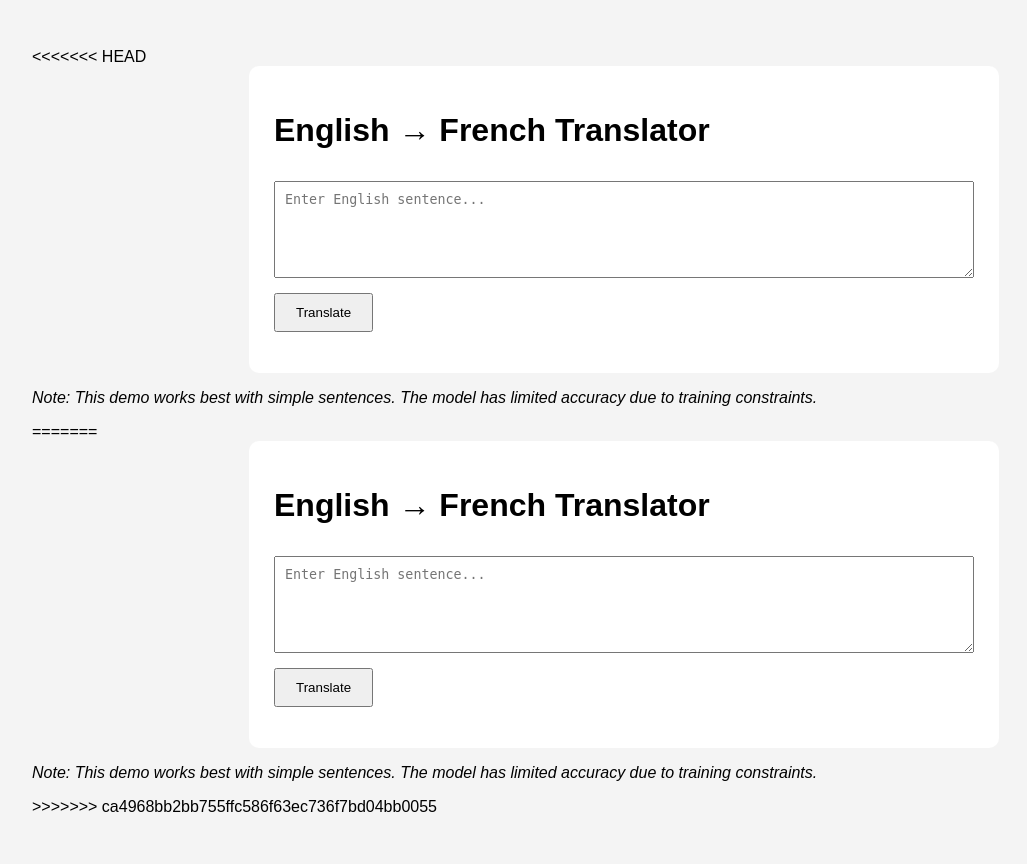
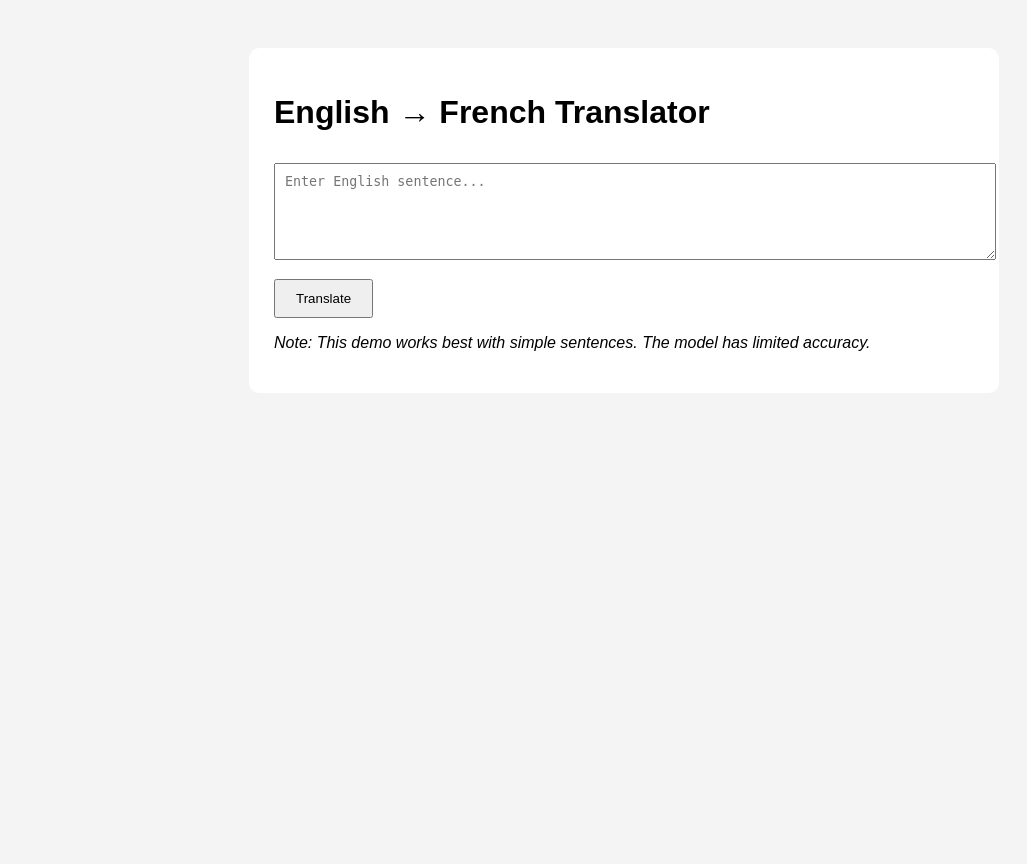
Before and after one commit to zekramohamed912-sd/translator-app, a Python web app: template templates/index.html in a window 1280 px wide. Shown: the whole page, without its empty margins (16-1043 px from the left). After the commit the page ends 351 px from the top, so only its background shows below. Run offline with Jinja, Linux system fonts and the light colour scheme; the template is opened without the code that fills it, so the values that code supplies are empty.

Commit message:
Update index.html

```diff
--- a/templates/index.html
+++ b/templates/index.html
@@ -1,4 +1,3 @@
-<<<<<<< HEAD
 <!DOCTYPE html>
 <html lang="en">
 <head>
@@ -58,71 +57,9 @@
         <p>{{ translation }}</p>
     </div>
     {% endif %}
+
+    <p><em>Note: This demo works best with simple sentences. The model has limited accuracy.</em></p>
 </div>
-<p><em>Note: This demo works best with simple sentences. The model has limited accuracy due to training constraints.</em></p>
+
 </body>
-=======
-<!DOCTYPE html>
-<html lang="en">
-<head>
-    <meta charset="UTF-8">
-    <title>English to French Translator</title>
-
-    <style>
-        body {
-            font-family: Arial;
-            background: #f4f4f4;
-            padding: 40px;
-        }
-
-        .container {
-            max-width: 700px;
-            margin: auto;
-            background: white;
-            padding: 25px;
-            border-radius: 10px;
-        }
-
-        textarea {
-            width: 100%;
-            padding: 10px;
-            margin-top: 10px;
-        }
-
-        button {
-            margin-top: 15px;
-            padding: 10px 20px;
-            cursor: pointer;
-        }
-
-        .result {
-            margin-top: 20px;
-            background: #eef;
-            padding: 15px;
-            border-radius: 8px;
-        }
-    </style>
-</head>
-
-<body>
-
-<div class="container">
-    <h1>English → French Translator</h1>
-
-    <form method="POST">
-        <textarea name="text" rows="5" placeholder="Enter English sentence...">{{ user_input }}</textarea>
-        <br>
-        <button type="submit">Translate</button>
-    </form>
-
-    {% if translation %}
-    <div class="result">
-        <h3>Translation:</h3>
-        <p>{{ translation }}</p>
-    </div>
-    {% endif %}
-</div>
-<p><em>Note: This demo works best with simple sentences. The model has limited accuracy due to training constraints.</em></p>
-</body>
->>>>>>> ca4968bb2bb755ffc586f63ec736f7bd04bb0055
 </html>
```
